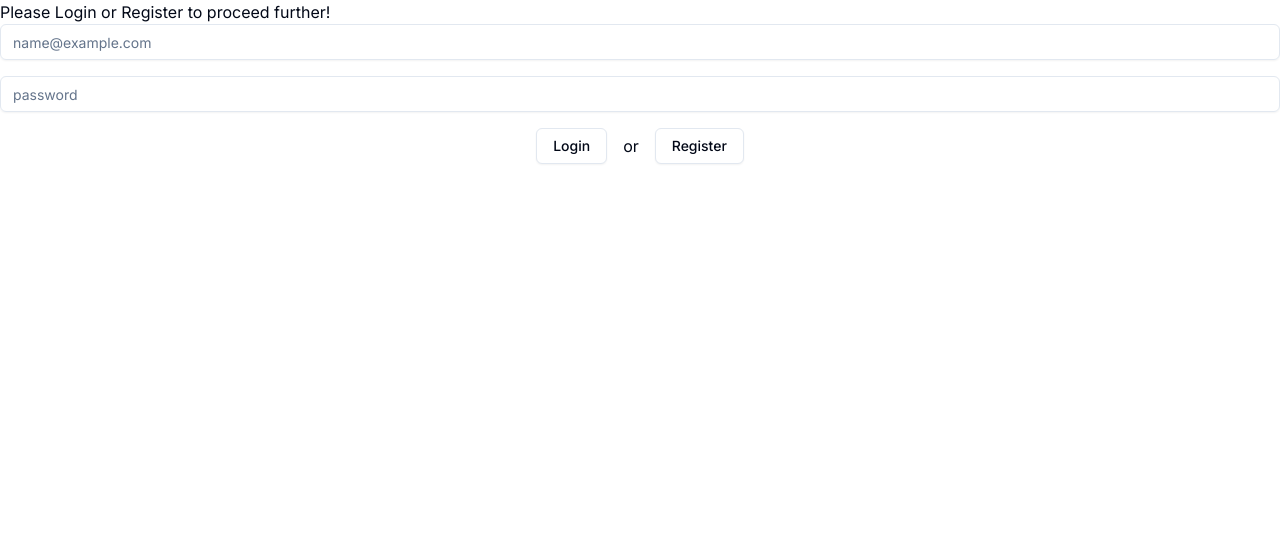
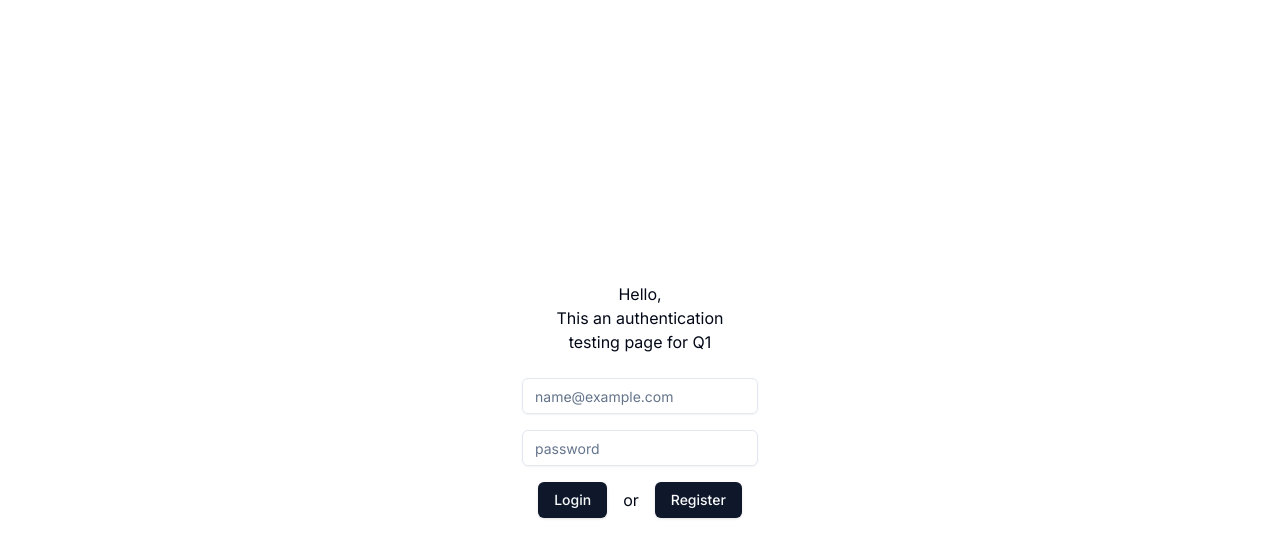
Before and after one commit to yashvdhakad/quantum-one, a Next.js app: page /testing in a window 1280 px wide. Shown: the top 558 px of the page. Built offline with nearby package versions, Linux system fonts and the light colour scheme.

Commit message:
refactor: :fire: minor changes

```diff
--- a/src/app/testing/page.jsx
+++ b/src/app/testing/page.tsx
@@ -5,11 +5,11 @@ import { Button } from "@/components/ui/button";
 import { Input } from "@/components/ui/input";
 
 const LoginPage = () => {
-  const [loggedInUser, setLoggedInUser] = useState(null);
+  const [loggedInUser, setLoggedInUser] = useState<{ email: string } | null>(null);
   const [email, setEmail] = useState("");
   const [password, setPassword] = useState("");
 
-  const login = async (email, password) => {
+  const login = async (email: string, password: string) => {
     const session = await account.createEmailPasswordSession(email, password);
     setLoggedInUser(await account.get());
   };
@@ -36,9 +36,9 @@ const LoginPage = () => {
   }
 
   return (
-    <div>
-      <p>Please Login or Register to proceed further!</p>
-      <forms className="flex flex-col justify-center items-center gap-4">
+    <section className="h-screen flex flex-col justify-center items-center gap-6">
+      <h1 className="text-center">Hello,<br />This an authentication<br />testing page for Q1</h1>
+      <div className="flex flex-col justify-center items-center gap-4">
         <Input
           type="email"
           placeholder="name@example.com"
@@ -53,16 +53,16 @@ const LoginPage = () => {
         />
 
         <div className="flex gap-4 items-center">
-          <Button variant={"outline"} onClick={() => login(email, password)}>
+          <Button onClick={() => login(email, password)}>
             Login
           </Button>
           <span>or</span>
-          <Button variant={"outline"} onClick={register}>
+          <Button onClick={register}>
             Register
           </Button>
         </div>
-      </forms>
-    </div>
+      </div>
+    </section>
   );
 };
 
--- a/tsconfig.json
+++ b/tsconfig.json
@@ -21,6 +21,6 @@
       "@/*": ["./src/*"]
     }
   },
-  "include": ["next-env.d.ts", "**/*.ts", "**/*.tsx", ".next/types/**/*.ts", "src/app/testing/page.jsx"],
+  "include": ["next-env.d.ts", "**/*.ts", "**/*.tsx", ".next/types/**/*.ts", "src/app/testing/page.tsx"],
   "exclude": ["node_modules"]
 }
```
